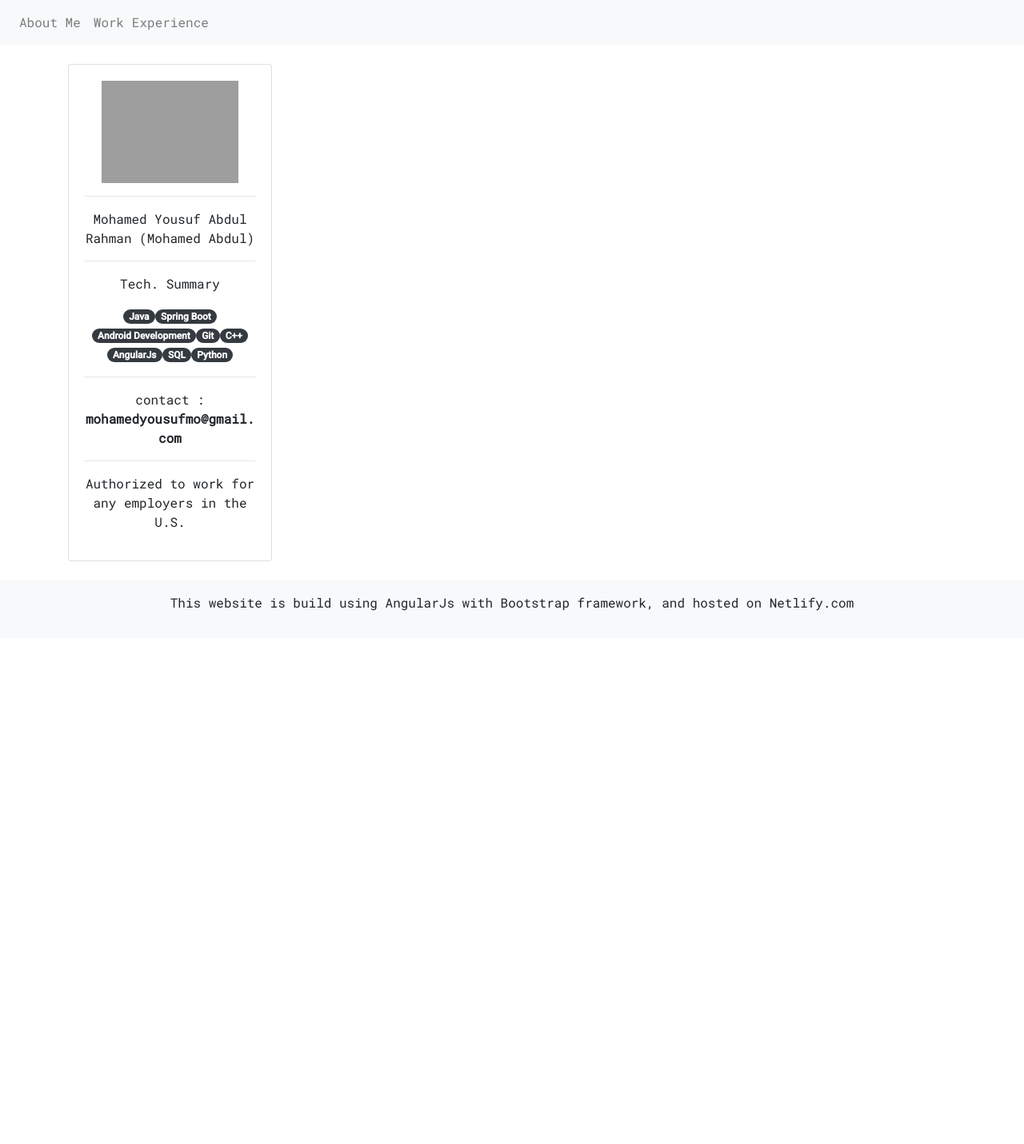
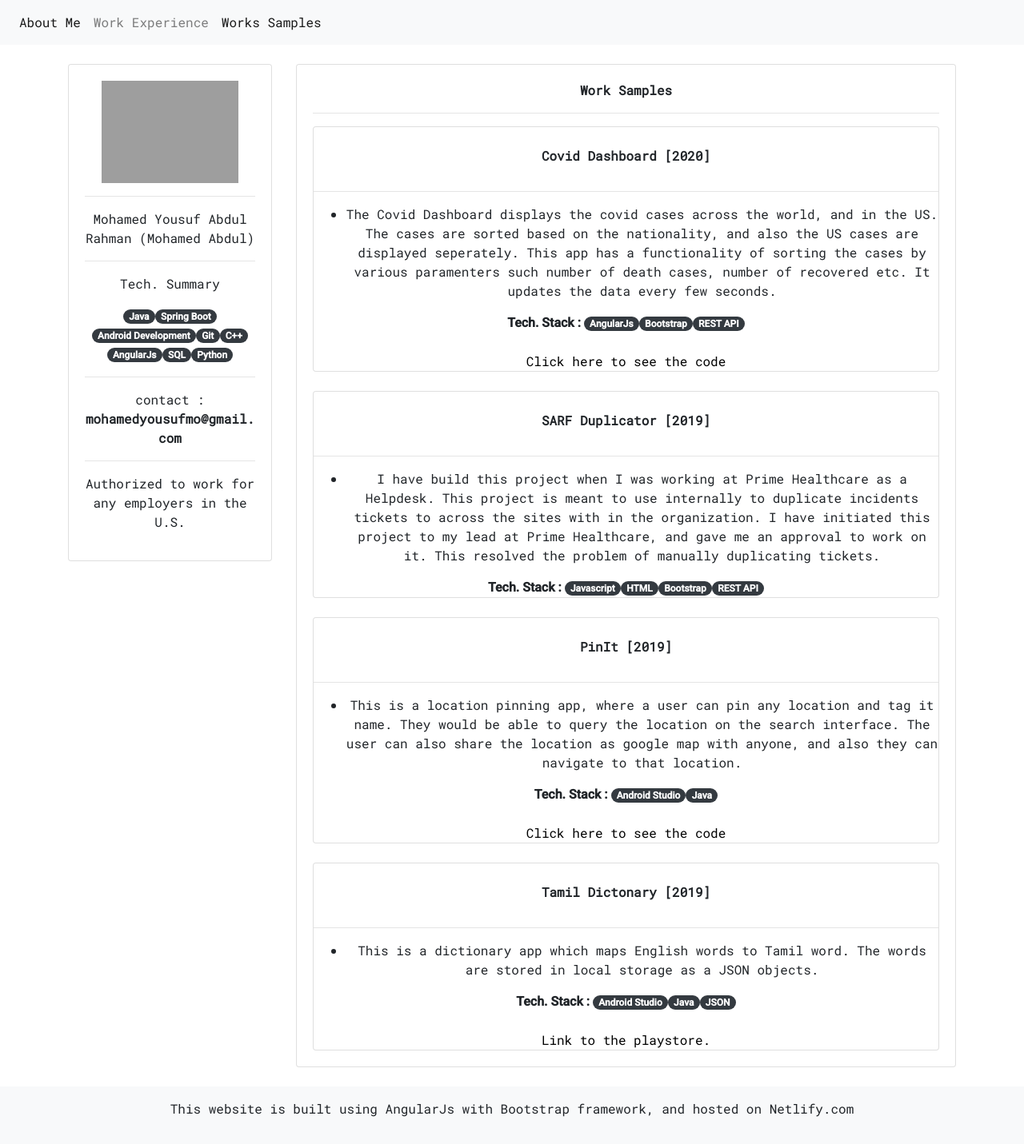
Before and after one commit to yousuf1997/devsite, an Angular app: page /worksamples in a window 1280 px wide. Before the commit this address led to /. Shown: the whole page at 80% size. Before the commit the page ends 800 px from the top, so only its background shows below. Built offline with nearby package versions, Linux system fonts and the light colour scheme; grey boxes are pictures that could not be loaded.

Commit message:
Added work samples

```diff
--- a/src/app/app-routing.module.ts
+++ b/src/app/app-routing.module.ts
@@ -2,11 +2,13 @@ import { NgModule } from '@angular/core';
 import { Routes, RouterModule } from '@angular/router';
 import { AboutMeComponent } from './about-me/about-me.component';
 import { ExperienceComponent } from './experience/experience.component';
+import { WorksamplesComponent } from './worksamples/worksamples.component';
 
 
 const routes: Routes = [
   { path: '', component: AboutMeComponent },
   { path: 'experience', component: ExperienceComponent },
+  { path: 'worksamples', component: WorksamplesComponent },
 ];
 
 @NgModule({
--- a/src/app/app.component.html
+++ b/src/app/app.component.html
@@ -1,5 +1 @@
 <app-home></app-home>
-<br>
-<div class="text-center p-3 bg-light">
-    <p> This website is build using AngularJs with Bootstrap framework, and hosted on Netlify.com</p>
-</div>
--- a/src/app/app.module.ts
+++ b/src/app/app.module.ts
@@ -7,13 +7,15 @@ import { HomeComponent } from './home/home.component';
 import { AboutMeComponent } from './about-me/about-me.component';
 import { ExperienceComponent } from './experience/experience.component';
 import {LayoutModule} from '@angular/cdk/layout';
+import { WorksamplesComponent } from './worksamples/worksamples.component';
 
 @NgModule({
   declarations: [
     AppComponent,
     HomeComponent,
     AboutMeComponent,
-    ExperienceComponent
+    ExperienceComponent,
+    WorksamplesComponent
   ],
   imports: [
     BrowserModule,
--- a/src/app/home/home.component.html
+++ b/src/app/home/home.component.html
@@ -10,6 +10,9 @@
       </li>
       <li class="nav-item">
         <a class="nav-link" routerLink="experience" routerLinkActive="active">Work Experience</a>
+      </li>
+      <li class="nav-item">
+        <a class="nav-link" routerLink="worksamples" routerLinkActive="active">Works Samples</a>
       </li>
     </ul>
   </div>
@@ -43,3 +46,7 @@
   </div>
 
 </div>
+<br>
+<div class="text-center p-3 bg-light">
+    <p> This website is built using AngularJs with Bootstrap framework, and hosted on Netlify.com</p>
+</div>
--- /dev/null
+++ b/src/app/worksamples/worksamples.component.css
@@ -0,0 +1,3 @@
+a {
+    color: black;
+}
--- /dev/null
+++ b/src/app/worksamples/worksamples.component.html
@@ -0,0 +1,86 @@
+<!-- <div class="col-lg-9"> -->
+<div class="card text-center" style="width: 100%;">
+    <div class="card-body text-center">
+        <p> <b> Work Samples </b>
+        <p>
+        <hr>
+        <div class="card text-center">
+            <br>
+            <p><b>Covid Dashboard [2020]</b></p>
+            <hr>
+            <ul>
+                <li>The Covid Dashboard displays the covid cases across the world, and in the US. The cases are sorted
+                    based on the nationality, and also the US cases are displayed seperately. This app has a
+                    functionality of
+                    sorting the cases by various paramenters such number of death cases, number of recovered etc. It
+                    updates the data every few seconds.
+                </li>
+            </ul>
+            <span><b> Tech. Stack : </b>
+                <span *ngFor="let stack of covidDashBoardTechStack">
+                    <span class="badge badge-pill badge-dark">{{stack}}</span>
+                </span>
+            </span>
+            <br>
+            <a href="https://github.com/yousuf1997/Angular-Demo-Project">Click here to see the code</a>
+        </div>
+        <br>
+        <div class="card text-center">
+            <br>
+            <p><b>SARF Duplicator [2019] </b></p>
+            <hr>
+            <ul>
+                <li>I have build this project when I was working at Prime Healthcare as a Helpdesk. This project is
+                    meant to use internally
+                    to duplicate incidents tickets to across the sites with in the organization. I have initiated this
+                    project to my lead at Prime Healthcare, and gave me an approval to work on it.
+                    This resolved the problem of manually duplicating tickets.
+                </li>
+
+            </ul>
+            <span><b> Tech. Stack : </b>
+                <span *ngFor="let stack of sarfDuplicatorTechStack">
+                    <span class="badge badge-pill badge-dark">{{stack}}</span>
+                </span>
+            </span>
+        </div>
+        <br>
+        <div class="card text-center">
+            <br>
+            <p><b>PinIt [2019]</b></p>
+            <hr>
+            <ul>
+                <li>This is a location pinning app, where a user can pin any location and tag it name. They would be able to query the location on the
+                    search interface. The user can also share the location as google map with anyone, and also they can navigate to that location.
+                </li>
+            </ul>
+            <span><b> Tech. Stack : </b>
+                <span *ngFor="let stack of pinItTechStack">
+                    <span class="badge badge-pill badge-dark">{{stack}}</span>
+                </span>
+            </span>
+            <br>
+            <a href="https://github.com/yousuf1997/PinIt_Android_App">Click here to see the code</a>
+        </div>
+        <br>
+        <div class="card text-center">
+            <br>
+            <p><b>Tamil Dictonary [2019]</b></p>
+            <hr>
+            <ul>
+                <li>This is a dictionary app which maps English words to Tamil word. The words are stored in local storage as a JSON objects.
+                </li>
+            </ul>
+            <span><b> Tech. Stack : </b>
+                <span *ngFor="let stack of tamilDictionaryTechStack">
+                    <span class="badge badge-pill badge-dark">{{stack}}</span>
+                </span>
+            </span>
+            <br>
+            <a href="https://play.google.com/store/apps/details?id=com.tamil.mohamed.dictionary">Link to the playstore.</a>
+        </div>
+
+
+    </div>
+</div>
+<!-- </div> -->
--- /dev/null
+++ b/src/app/worksamples/worksamples.component.ts
@@ -0,0 +1,19 @@
+import { Component, OnInit } from '@angular/core';
+
+@Component({
+  selector: 'app-worksamples',
+  templateUrl: './worksamples.component.html',
+  styleUrls: ['./worksamples.component.css']
+})
+export class WorksamplesComponent implements OnInit {
+
+  covidDashBoardTechStack = ['AngularJs', 'Bootstrap', 'REST API'];
+  sarfDuplicatorTechStack = ['Javascript','HTML','Bootstrap','REST API'];
+  pinItTechStack = ['Android Studio','Java'];
+  tamilDictionaryTechStack = ['Android Studio','Java', 'JSON'];
+  constructor() { }
+
+  ngOnInit() {
+  }
+
+}
```
Also changed, not shown: 1 other file (tests, documents, lock files or other folders).
